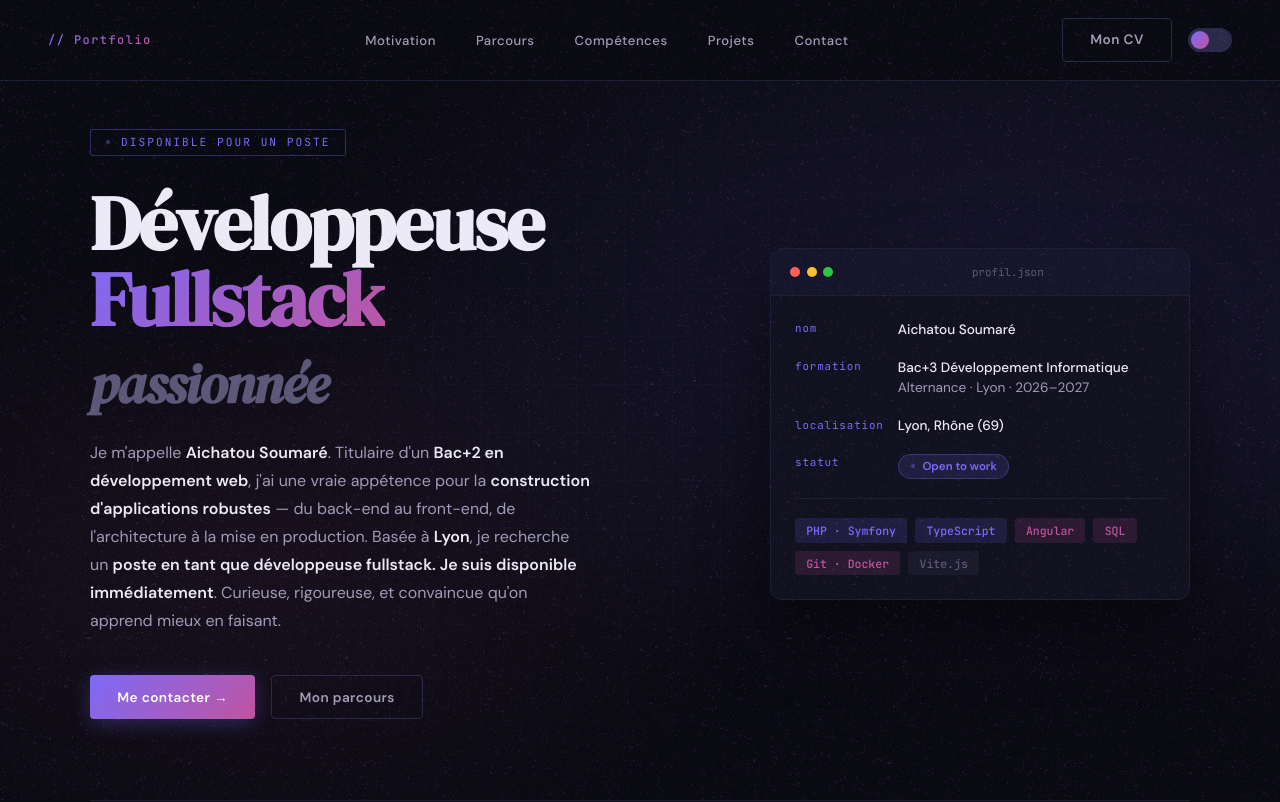
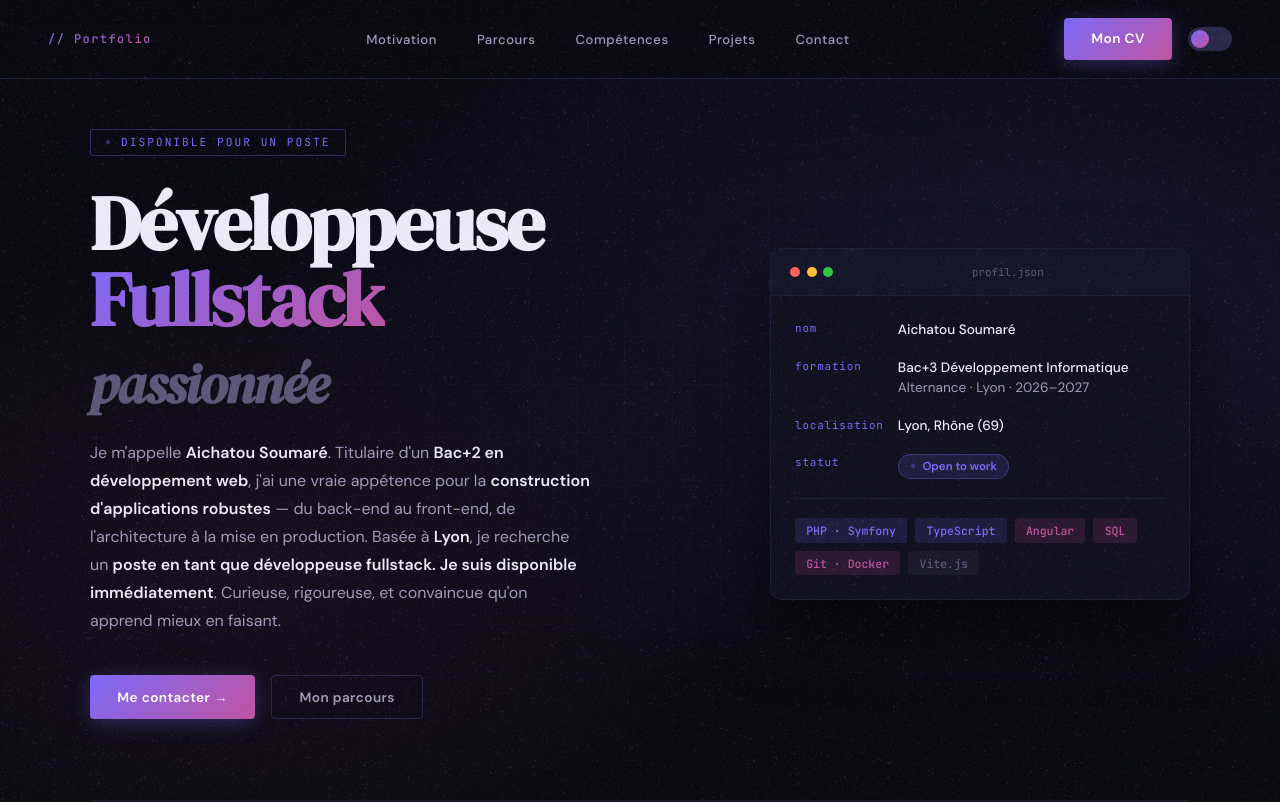
Before and after one commit to agathism/Portfolio, a website: page index.html in a window 1280 px wide. Shown: the top 802 px of the page. Drawn offline with Linux system fonts and the light colour scheme.

Commit message:
solving cv's button

```diff
--- a/index.html
+++ b/index.html
@@ -21,7 +21,7 @@
       <li><a href="#contact">Contact</a></li>
     </ul>
     <div class="nav-right">
-      <a href="cv.pdf" download class="btn btn-ghost">Mon CV</a>
+      <a href="CV_Aichatou_Soumare_Dev.pdf" target="_blank" class="btn btn-grad">Mon CV</a>
       <button class="theme-toggle" onclick="toggleTheme()" aria-label="Changer le thème">
         <span class="theme-icon">☽</span>
       </button>
```
Also changed, not shown: 2 other files.
